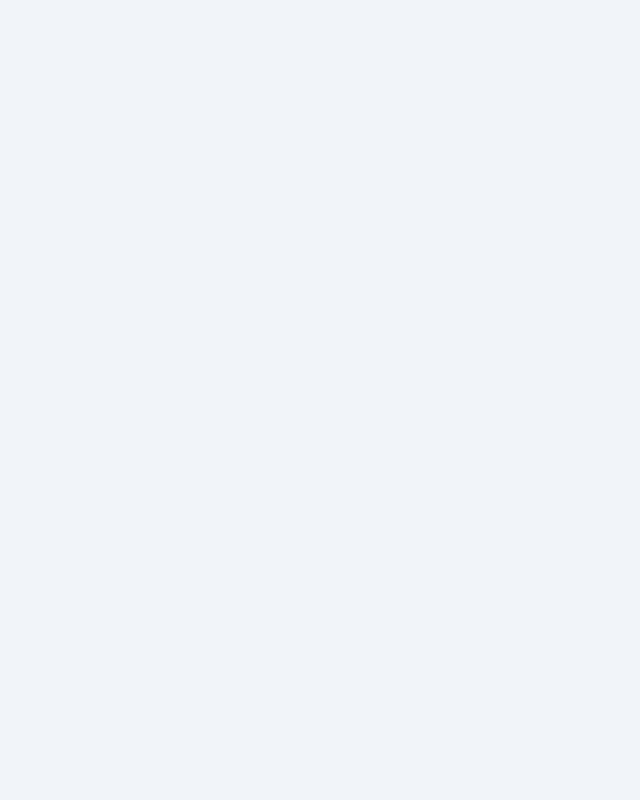
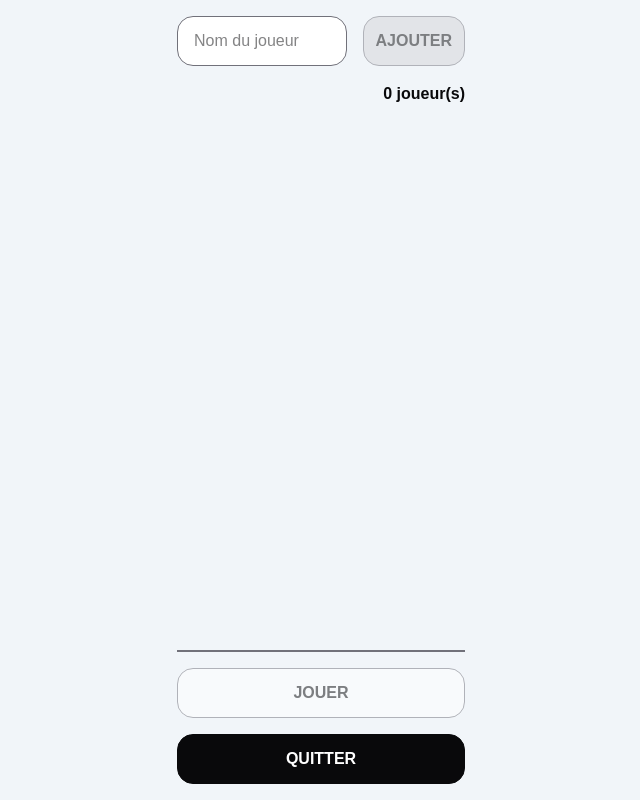
Before and after one commit to bastos-rcd/JustPlay, a React (Vite) app: page /darts in a window 1280 px wide. Before the commit this address had no page. Shown: the whole page, without its empty margins (319-959 px from the left). Built offline with nearby package versions, Linux system fonts and the light colour scheme; a web font is replaced by a local one.

Commit message:
feat: darts starting game

```diff
--- a/src/app.tsx
+++ b/src/app.tsx
@@ -3,6 +3,7 @@ import { BrowserRouter as Router, Routes, Route } from 'react-router-dom'
 import Home from '@/features/home/home'
 
 import Buzzer from '@/features/buzzer/buzzer'
+import Darts from '@/features/darts/darts'
 
 export default function App() {
 	return (
@@ -13,6 +14,7 @@ export default function App() {
 						<Route path="/" element={<Home />} />
 
 						<Route path="/buzzer" element={<Buzzer />} />
+						<Route path="/darts" element={<Darts />} />
 					</Routes>
 				</div>
 			</main>
--- /dev/null
+++ b/src/features/darts/components/darts-create.tsx
@@ -0,0 +1,54 @@
+import { useState } from 'react'
+
+import Button from '@/components/button'
+
+import { dartsStore } from '@/features/darts/darts.store'
+
+export default function DartsCreate() {
+	const { players, addPlayer } = dartsStore()
+
+	const [name, setName] = useState<string>('')
+
+	const handleSubmit = () => {
+		if (name.trim().length === 0) {
+			return
+		}
+
+		if (
+			players.some(
+				(player) => player.name.toLowerCase() === name.trim().toLowerCase(),
+			)
+		) {
+			alert('Ce joueur existe déjà')
+			return
+		}
+
+		addPlayer(name.trim())
+		setName('')
+	}
+
+	return (
+		<form
+			className="flex flex-row gap-4"
+			onSubmit={(e) => {
+				e.preventDefault()
+				handleSubmit()
+			}}
+		>
+			<input
+				className="border-border w-full rounded-2xl border bg-white px-4 py-3 outline-none"
+				type="text"
+				placeholder="Nom du joueur"
+				value={name}
+				onChange={(e) => setName(e.target.value)}
+			/>
+
+			<Button
+				label="Ajouter"
+				style="default"
+				type="submit"
+				disabled={name.trim().length === 0}
+			/>
+		</form>
+	)
+}
--- /dev/null
+++ b/src/features/darts/components/darts-game.tsx
@@ -0,0 +1,3 @@
+export default function DartsGame() {
+	return <>GAME</>
+}
--- /dev/null
+++ b/src/features/darts/components/darts-list.tsx
@@ -0,0 +1,32 @@
+import { dartsStore } from '@/features/darts/darts.store'
+import type { Player } from '@/features/darts/darts.type'
+
+export default function DartsList() {
+	const { players, removePlayer } = dartsStore()
+
+	const handleDelete = (player: Player) => {
+		if (confirm(`Voulez-vous vraiment retirer ${player.name} ?`)) {
+			removePlayer(player.id)
+		}
+	}
+
+	return (
+		<>
+			<span className="self-end font-bold">{players.length} joueur(s)</span>
+
+			<div className="flex-1 overflow-y-auto">
+				<div className="grid w-full grid-cols-2 gap-4">
+					{players.map((player) => (
+						<div
+							key={player.id}
+							className="border-border bg-surface flex w-full items-center gap-2 rounded-2xl border p-2.5"
+							onClick={() => handleDelete(player)}
+						>
+							<span className="w-full font-bold">{player.name}</span>
+						</div>
+					))}
+				</div>
+			</div>
+		</>
+	)
+}
--- /dev/null
+++ b/src/features/darts/components/darts-start.tsx
@@ -0,0 +1,34 @@
+import { useNavigate } from 'react-router-dom'
+
+import Button from '@/components/button'
+import Divider from '@/components/divider'
+
+import { dartsStore } from '@/features/darts/darts.store'
+
+import DartsCreate from '@/features/darts/components/darts-create'
+import DartsList from '@/features/darts/components/darts-list'
+
+export default function DartsStart() {
+	const navigate = useNavigate()
+
+	const { start, players } = dartsStore()
+
+	return (
+		<>
+			<DartsCreate />
+
+			<DartsList />
+
+			<Divider />
+
+			<Button
+				label="Jouer"
+				style="light"
+				action={start}
+				disabled={players.length < 2}
+			/>
+
+			<Button label="Quitter" style="dark" action={() => navigate('/')} />
+		</>
+	)
+}
--- /dev/null
+++ b/src/features/darts/darts.store.ts
@@ -0,0 +1,58 @@
+import { create } from 'zustand'
+
+import type { Dart, Player } from '@/features/darts/darts.type'
+
+interface State {
+	status: boolean
+	start: () => void
+	stop: () => void
+
+	players: Player[]
+	addPlayer: (name: string) => void
+	removePlayer: (id: string) => void
+
+	darts: Dart[]
+	addDart: (dart: Dart) => void
+	removeDart: (id: string) => void
+
+	classment: Player[]
+	addClassment: (player: Player) => void
+	removeClassment: (id: string) => void
+}
+
+export const dartsStore = create<State>((set) => ({
+	status: false,
+	start: () => set(() => ({ status: true })),
+	stop: () =>
+		set(() => ({ status: false, players: [], darts: [], classment: [] })),
+
+	players: [],
+	addPlayer: (name: string) =>
+		set((state) => ({
+			players: [...state.players, { id: crypto.randomUUID(), name }],
+		})),
+	removePlayer: (id: string) =>
+		set((state) => ({
+			players: state.players.filter((p) => p.id !== id),
+		})),
+
+	darts: [],
+	addDart: (dart: Dart) =>
+		set((state) => ({
+			darts: [...state.darts, dart],
+		})),
+	removeDart: (id: string) =>
+		set((state) => ({
+			darts: state.darts.filter((d) => d.id !== id),
+		})),
+
+	classment: [],
+	addClassment: (player: Player) =>
+		set((state) => ({
+			classment: [...state.classment, player],
+		})),
+	removeClassment: (id: string) =>
+		set((state) => ({
+			classment: state.classment.filter((p) => p.id !== id),
+		})),
+}))
--- /dev/null
+++ b/src/features/darts/darts.tsx
@@ -0,0 +1,12 @@
+import { dartsStore } from '@/features/darts/darts.store'
+
+import DartsGame from '@/features/darts/components/darts-game'
+import DartsStart from '@/features/darts/components/darts-start'
+
+export default function Darts() {
+	const { status } = dartsStore()
+
+	if (!status) return <DartsStart />
+
+	return <DartsGame />
+}
--- a/src/features/home/home.const.ts
+++ b/src/features/home/home.const.ts
@@ -3,4 +3,8 @@ export const GAMES = [
 		label: 'Buzzer',
 		name: 'buzzer',
 	},
+	{
+		label: 'Fléchettes',
+		name: 'darts',
+	},
 ]
```
Also changed, not shown: src/features/darts/darts.type.ts (added, +11 -0 lines), public/games/darts.webp (added).
